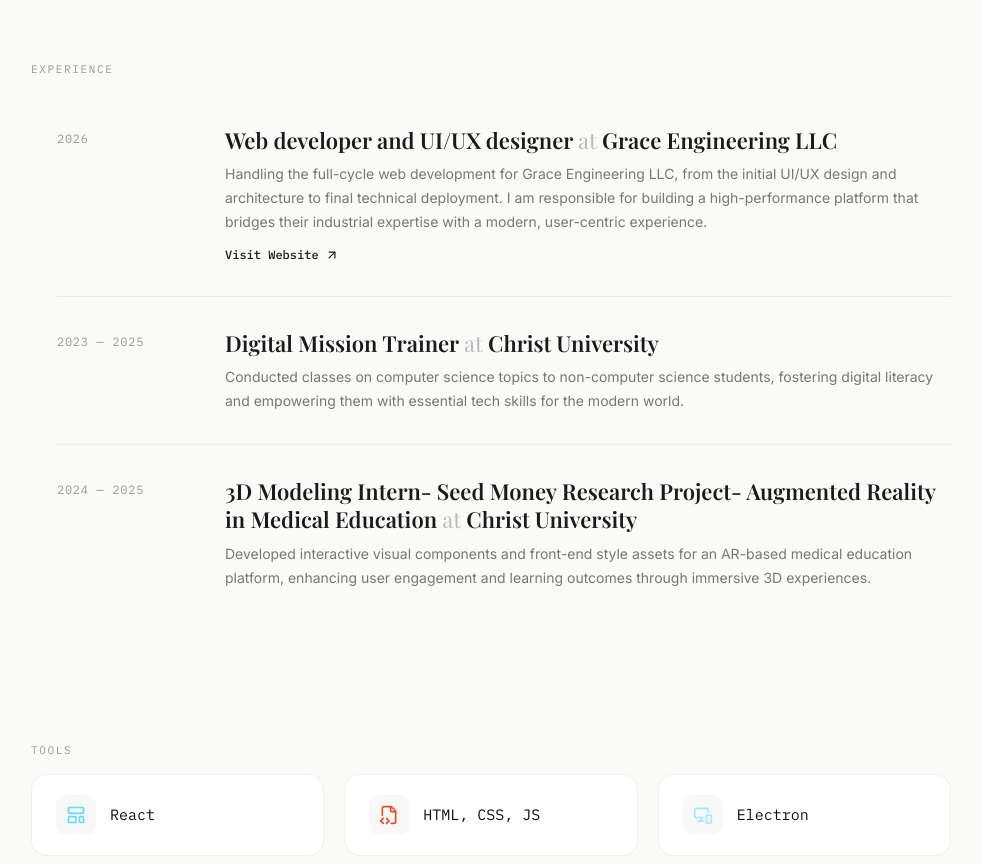
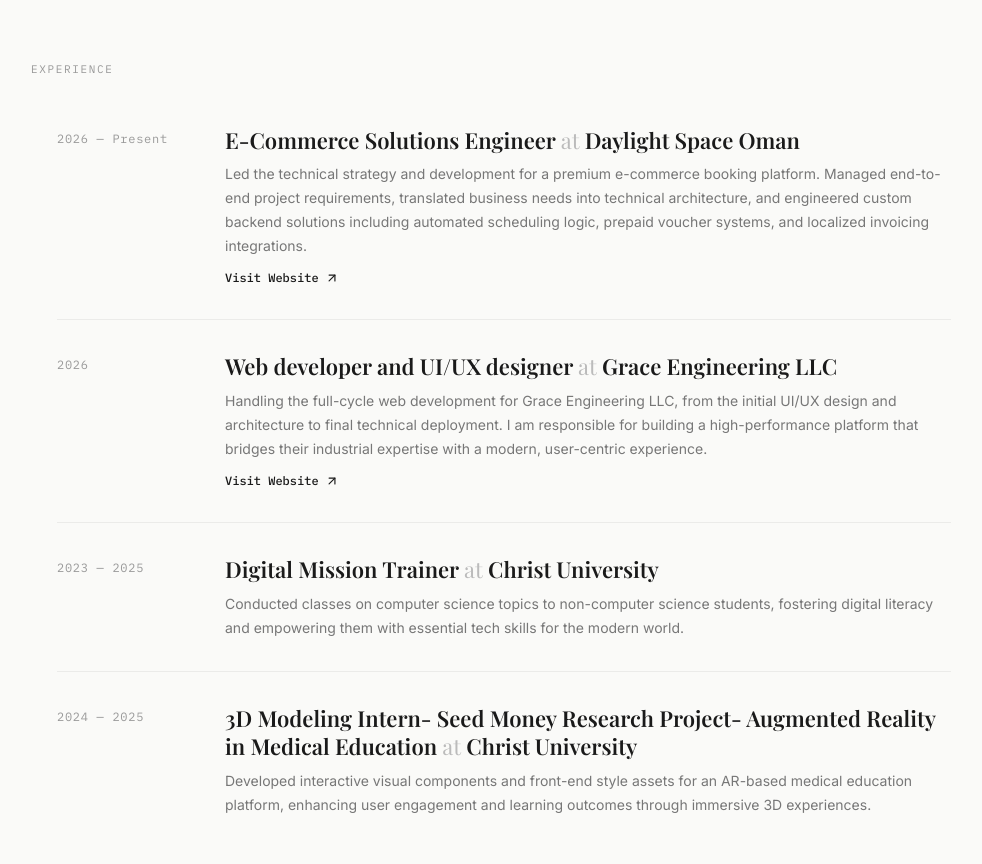
Before and after one commit to ahanyamariam/Ahanya-Portfolio, a React (Vite) app: page / in a window 1280 px wide. Shown: the part 1900-2764 px from the top of the page, without its empty margins (149-1131 px from the left). Built offline with nearby package versions, Linux system fonts and the light colour scheme; a web font is replaced by a local one.

Commit message:
Add new E-Commerce Solutions Engineer experience

```diff
--- a/src/Portfolio.jsx
+++ b/src/Portfolio.jsx
@@ -193,6 +193,13 @@
   ];
 
   const experiences = [
+    {
+      year: '2026 — Present',
+      role: 'E-Commerce Solutions Engineer',
+      company: 'Daylight Space Oman',
+      description: 'Led the technical strategy and development for a premium e-commerce booking platform. Managed end-to-end project requirements, translated business needs into technical architecture, and engineered custom backend solutions including automated scheduling logic, prepaid voucher systems, and localized invoicing integrations.',
+      link: 'https://daylighspace.com/en/'
+    },
     {
       year: '2026',
       role: 'Web developer and UI/UX designer',
```
